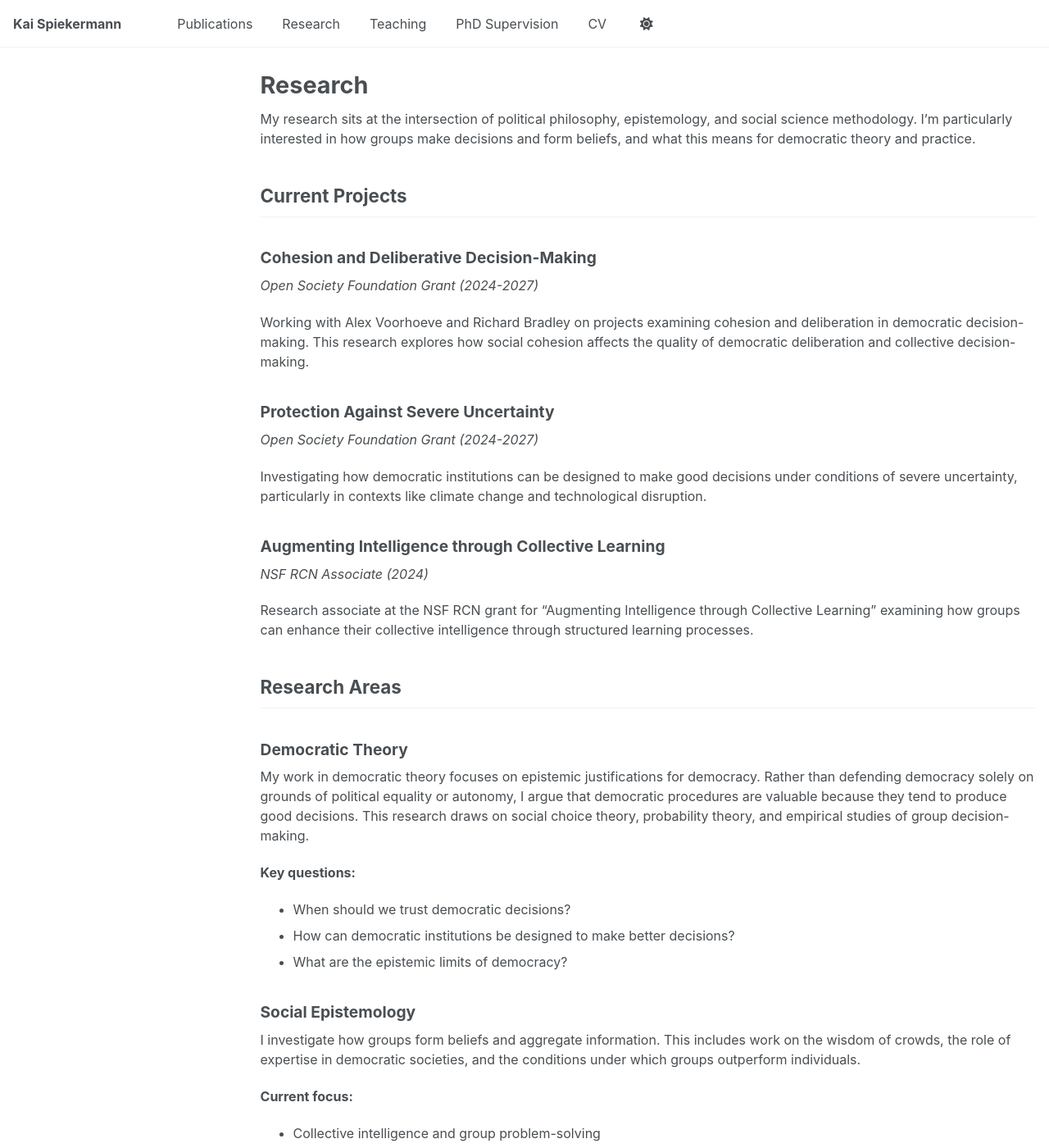
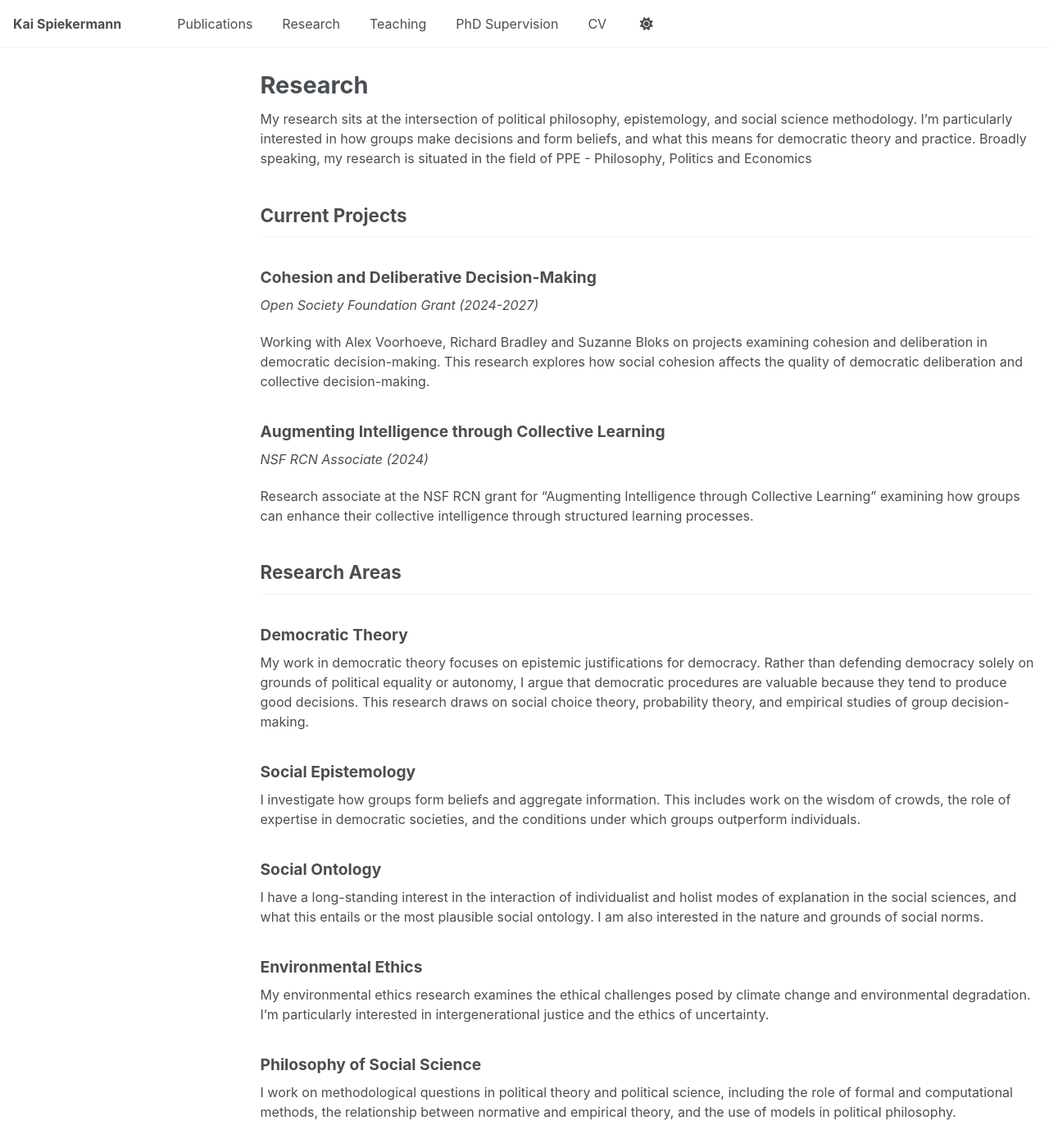
Before and after one commit to kaispk/kaispk.github.io, a Jekyll site: the page built from _pages/research.md, in a window 1280 px wide and 1400 px high. Shown: the whole window at 82% size. Built offline with Jekyll 4.4.1, drawn with Linux system fonts in a browser that asks for light colours; a script that is not in the unit is left out; some of the changed text lies outside the part shown.

Commit message:
Update research.md

```diff
--- a/_pages/research.md
+++ b/_pages/research.md
@@ -5,19 +5,18 @@ layout: single-no-sidebar
 author_profile: false
 ---
 
-My research sits at the intersection of political philosophy, epistemology, and social science methodology. I'm particularly interested in how groups make decisions and form beliefs, and what this means for democratic theory and practice.
+My research sits at the intersection of political philosophy,
+epistemology, and social science methodology. I'm particularly
+interested in how groups make decisions and form beliefs, and what
+this means for democratic theory and practice. Broadly speaking, my
+research is situated in the field of PPE - Philosophy, Politics and Economics
 
 ## Current Projects
 
 ### Cohesion and Deliberative Decision-Making
 *Open Society Foundation Grant (2024-2027)*
 
-Working with Alex Voorhoeve and Richard Bradley on projects examining cohesion and deliberation in democratic decision-making. This research explores how social cohesion affects the quality of democratic deliberation and collective decision-making.
-
-### Protection Against Severe Uncertainty
-*Open Society Foundation Grant (2024-2027)*
-
-Investigating how democratic institutions can be designed to make good decisions under conditions of severe uncertainty, particularly in contexts like climate change and technological disruption.
+Working with Alex Voorhoeve, Richard Bradley and Suzanne Bloks on projects examining cohesion and deliberation in democratic decision-making. This research explores how social cohesion affects the quality of democratic deliberation and collective decision-making.
 
 ### Augmenting Intelligence through Collective Learning
 *NSF RCN Associate (2024)*
@@ -29,54 +28,28 @@ Research associate at the NSF RCN grant for "Augmenting Intelligence through Col
 ### Democratic Theory
 My work in democratic theory focuses on epistemic justifications for democracy. Rather than defending democracy solely on grounds of political equality or autonomy, I argue that democratic procedures are valuable because they tend to produce good decisions. This research draws on social choice theory, probability theory, and empirical studies of group decision-making.
 
-**Key questions:**
-- When should we trust democratic decisions?
-- How can democratic institutions be designed to make better decisions?
-- What are the epistemic limits of democracy?
-
 ### Social Epistemology
 I investigate how groups form beliefs and aggregate information. This includes work on the wisdom of crowds, the role of expertise in democratic societies, and the conditions under which groups outperform individuals.
 
-**Current focus:**
-- Collective intelligence and group problem-solving
-- The role of disagreement in knowledge production
-- Information aggregation in political contexts
+### Social Ontology
+I have a long-standing interest in the interaction of individualist
+and holist modes of explanation in the social sciences, and what this
+entails or the most plausible social ontology. I am also interested in
+the nature and grounds of social norms.
 
 ### Environmental Ethics
 My environmental ethics research examines the ethical challenges posed by climate change and environmental degradation. I'm particularly interested in intergenerational justice and the ethics of uncertainty.
 
-**Key themes:**
-- Obligations to future generations
-- Decision-making under uncertainty
-- The precautionary principle
-- Climate ethics and policy
+### Philosophy of Social Science
+I work on methodological questions in political theory and political
+science, including the role of formal and computational methods, the relationship
+between normative and empirical theory, and the use of models in
+political philosophy.
 
-### Philosophy of Social Science
-I work on methodological questions in political theory and political science, including the role of formal methods, the relationship between normative and empirical theory, and the use of models in political philosophy.
+### Lotteries and Justification
 
-**Areas of focus:**
-- The role of mathematical models in political theory
-- Computer simulations in social science
-- Methodology in normative political theory
-
-## Collaborations
-
-I regularly collaborate with researchers across disciplines, including:
-- **Robert E. Goodin** (Australian National University) - Democratic theory
-- **Franz Dietrich** (Paris School of Economics) - Social choice theory
-- **Alex Voorhoeve** (LSE) - Political philosophy and ethics
-- **Richard Bradley** (LSE) - Decision theory and uncertainty
-
-## Research Impact
-
-My work has influenced debates in:
-- Democratic theory and epistemic democracy
-- Social choice theory and collective decision-making
-- Environmental ethics and climate policy
-- Philosophy of social science methodology
-
-Research findings have been applied to:
-- Democratic institutional design
-- Climate policy development
-- Organizational decision-making
-- Public policy analysis
+Why do we find lotteries fair when allocating indivisible goods to
+claimants with similar claims to the scarce good? In a recent paper, I
+develop a new theory of lottery fairness, arguing that the fairness of
+lotteries partly depends on the reasons it can provide to the loser of
+the allocation process.
```
